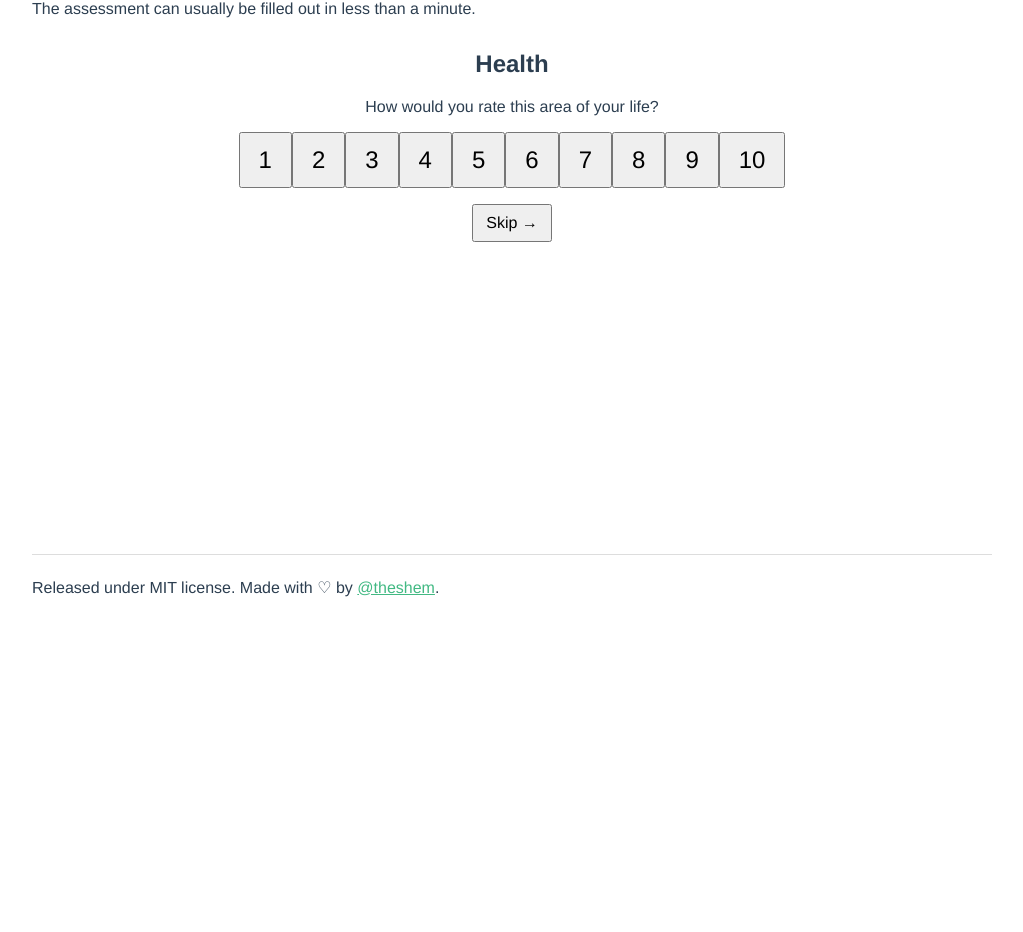
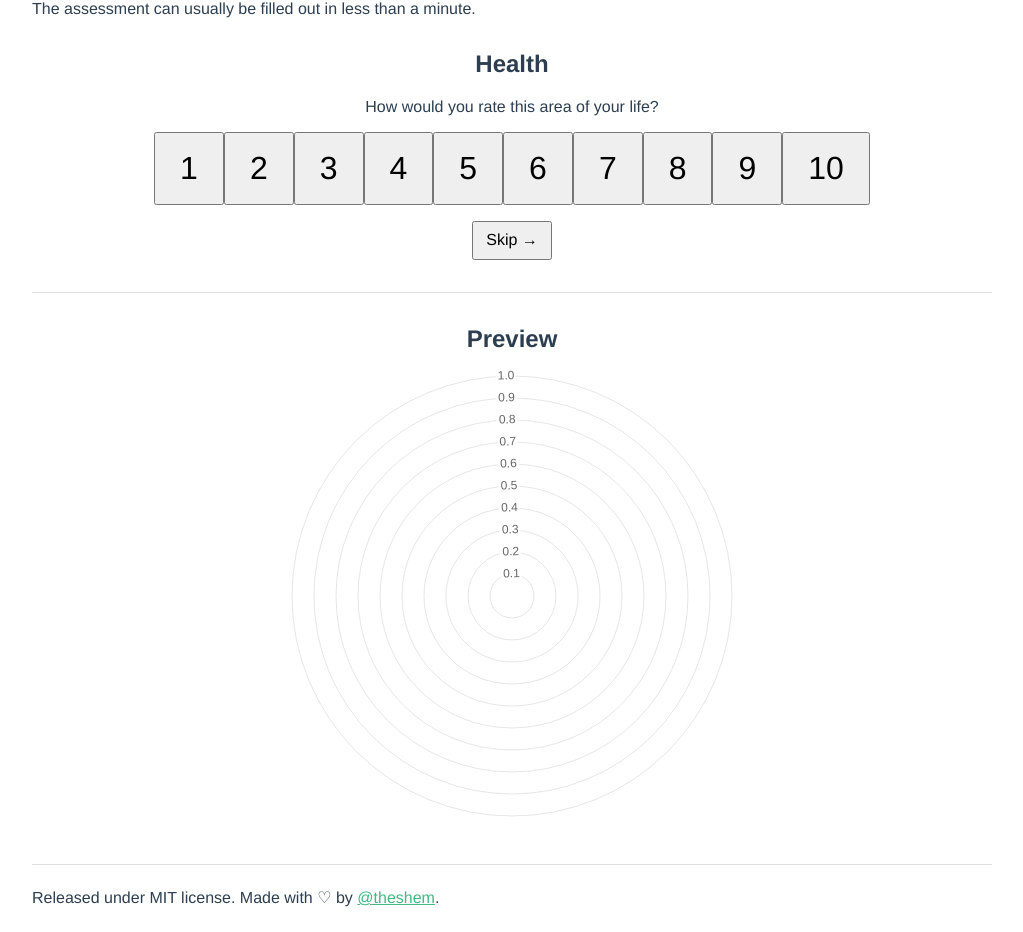
Before and after one commit to theshem/wheel-of-life, a Vue app: page /assessment in a window 1280 px wide. Shown: the part 179-1111 px from the top of the page, without its empty margins (128-1151 px from the left). Before the commit the page ends 800 px from the top, so only its background shows below. Built offline with nearby package versions, Linux system fonts and the light colour scheme.

Commit message:
:sparkles: Wheel of Life Assessment w/ Preview

```diff
--- a/src/App.vue
+++ b/src/App.vue
@@ -112,4 +112,10 @@ export default {
   button {
     padding: .5em .75em;
   }
+
+  hr {
+    margin: 2rem 0;
+    border: 1px solid #ddd;
+    border-bottom: 0;
+  }
 </style>
--- a/src/components/Chart.vue
+++ b/src/components/Chart.vue
@@ -1,13 +1,51 @@
-<template>
+<script>
+import { PolarArea, mixins } from 'vue-chartjs';
+import 'chartjs-plugin-labels';
 
-</template>
+const { reactiveProp } = mixins;
 
-<script>
-  export default {
-    name: 'Chart.vue'
-  };
+export default {
+  name: 'Chart',
+
+  extends: PolarArea,
+
+  mixins: [reactiveProp],
+
+  props: {
+    chartData: {
+      type: Object,
+      required: true,
+    },
+
+    options: {
+      type: Object,
+      default() {
+        return {};
+      },
+    },
+  },
+
+  mounted() {
+    // this.chartData is created in the mixin.
+    // If you want to pass options please create a local options object
+    this.renderChart(this.chartData, {
+      legend: {
+        display: false,
+      },
+      layout: {
+        padding: 16,
+      },
+      plugins: {
+        labels: {
+          render: 'label',
+          fontSize: 16,
+          fontStyle: 'bold',
+          position: 'border',
+          fontColor: '#fff',
+        },
+      },
+      ...this.options,
+    });
+  },
+};
 </script>
-
-<style scoped>
-
-</style>
--- a/src/components/Stepper/Step.vue
+++ b/src/components/Stepper/Step.vue
@@ -74,7 +74,7 @@ export default {
     }
 
     &__rate-btn {
-      font-size: 1.5rem;
+      font-size: 2rem;
       cursor: pointer;
 
       &--active {
--- a/src/components/Stepper/index.vue
+++ b/src/components/Stepper/index.vue
@@ -26,28 +26,18 @@ export default {
   },
 
   props: {
+    steps: {
+      type: Array,
+      required: true,
+    },
+
     wheelData: {
       type: Object,
-      default() {
-        return {};
-      },
+      required: true,
     },
   },
 
   computed: {
-    steps() {
-      return [
-        'health',
-        'career',
-        'love',
-        'spirituality',
-        'family',
-        'money',
-        'fun',
-        'friends',
-      ];
-    },
-
     currentStepValue() {
       return this.wheelData[this.steps[this.currentStep]];
     },
--- a/src/utils.js
+++ b/src/utils.js
@@ -1,3 +1,43 @@
 import Vue from 'vue';
-// eslint-disable-next-line
+
 export const event = new Vue();
+
+export function pascalCase(str) {
+  return str[0].toUpperCase() + str.slice(1);
+}
+
+export function color(count) {
+  const colors = [
+    '#F44336',
+    '#E91E63',
+    '#9C27B0',
+    '#673AB7',
+    '#3F51B5',
+    '#2196F3',
+    '#03A9F4',
+    '#00BCD4',
+    '#009688',
+    '#4CAF50',
+    '#8BC34A',
+    '#CDDC39',
+    '#FFEB3B',
+    '#FFC107',
+    '#FF9800',
+    '#FF5722',
+  ];
+
+  const total = colors.length;
+
+  if (count >= total) {
+    return [...colors];
+  }
+
+  const list = [];
+
+  for (let i = 0; i < count; i += 1) {
+    const idx = ((i * Math.floor(total / count)) + Math.floor(total / (2 * count)));
+    list.push(colors[idx]);
+  }
+
+  return list;
+}
--- a/src/views/Assessment.vue
+++ b/src/views/Assessment.vue
@@ -3,12 +3,22 @@
     <h1>The Wheel of Life Assessment</h1>
     <p>The assessment can usually be filled out in less than a minute.</p>
 
-    <Stepper :wheel-data="wheelData" />
+    <Stepper :wheel-data="wheelData" :steps="steps" />
+
+    <hr>
+
+    <section class="preview">
+      <h2 class="preview__title">Preview</h2>
+      <Chart :chart-data="chartData" />
+    </section>
   </article>
 </template>
 
 <script>
 import Stepper from '@/components/Stepper/index.vue';
+import Chart from '@/components/Chart.vue';
+
+import { pascalCase, color } from '@/utils';
 
 export default {
   name: 'Assessment',
@@ -16,14 +26,57 @@ export default {
   props: {
     wheelData: {
       type: Object,
-      default() {
-        return {};
-      },
+      required: true,
+    },
+  },
+
+  computed: {
+    steps() {
+      return [
+        'health',
+        'career',
+        'love',
+        'spirituality',
+        'family',
+        'money',
+        'fun',
+        'friends',
+      ];
+    },
+
+    chartData() {
+      const { wheelData } = this;
+
+      const labels = this.steps.map(step => pascalCase(step));
+      const data = this.steps.map(step => wheelData[step]);
+
+      return {
+        datasets: [{
+          data,
+          backgroundColor: color(this.steps.length),
+        }],
+        labels,
+      };
     },
   },
 
   components: {
+    Chart,
     Stepper,
   },
 };
 </script>
+
+<style lang="scss">
+  .preview {
+    text-align: center;
+    margin-top: 2rem;
+    margin-left: auto;
+    margin-right: auto;
+    max-width: 30rem;
+
+    &__title {
+      margin-bottom: 0;
+    }
+  }
+</style>
```
